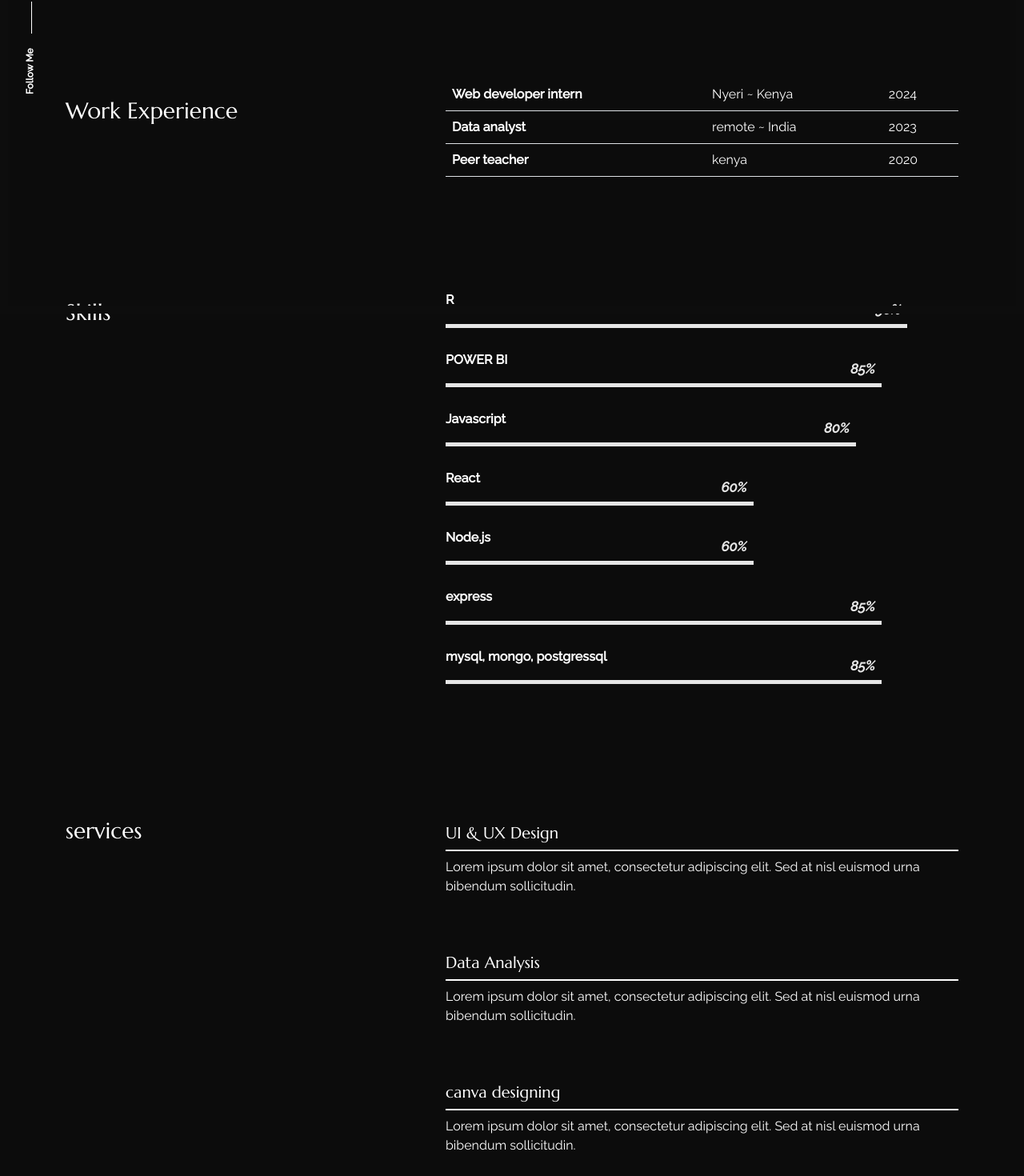
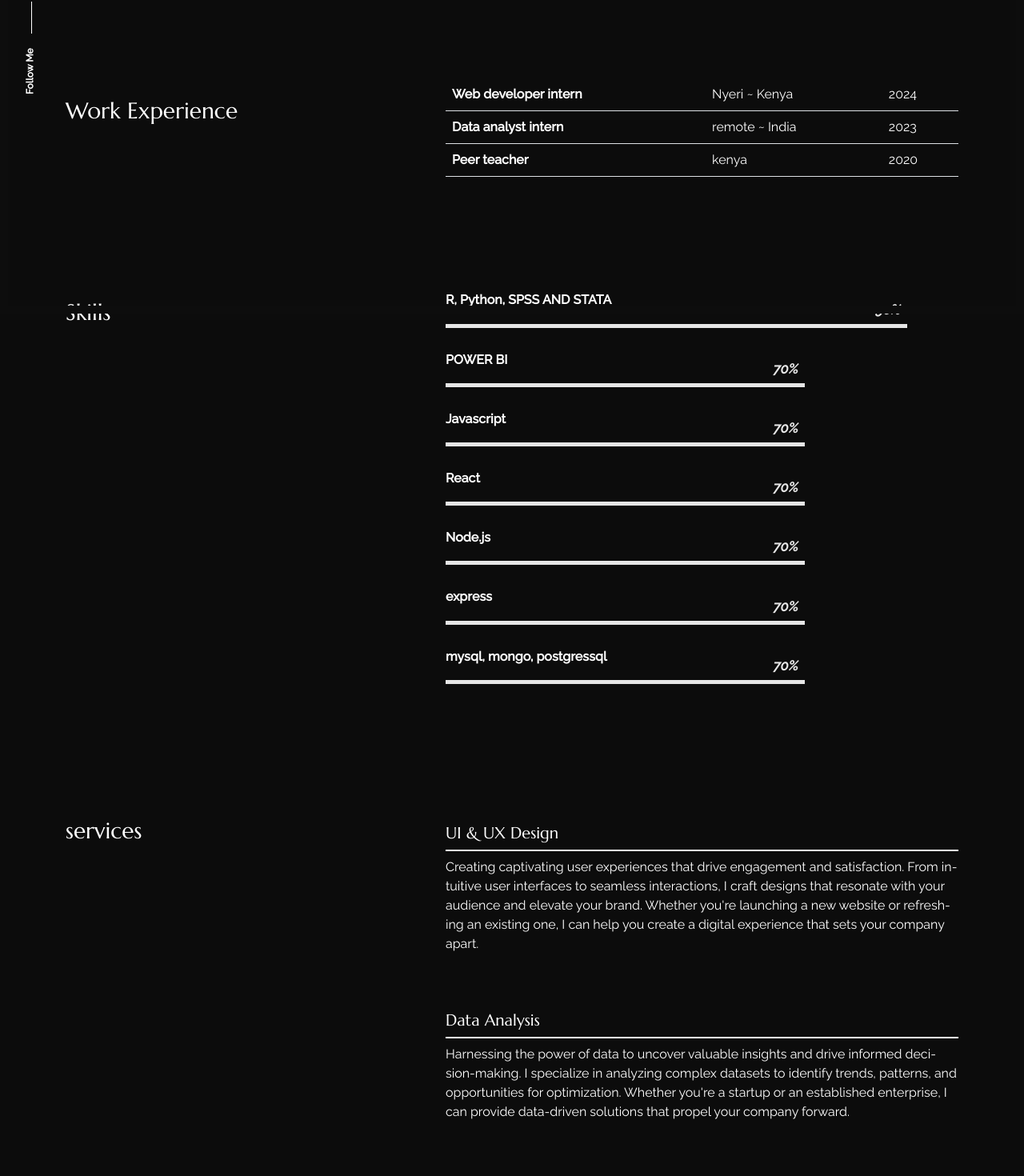
Before and after one commit to mugane-wahome/myprofile, a React (Create React App) app: page /about in a window 1280 px wide. Shown: the part 408-1878 px from the top of the page at 80% size. Built offline with nearby package versions, Linux system fonts and the light colour scheme.

Commit message:
added job description

```diff
--- a/src/content_option.js
+++ b/src/content_option.js
@@ -23,7 +23,7 @@ const introdata = {
 };
 
 const dataabout = {
-    title: "abit about my self",
+    title: "INTRODUCTION",
     aboutme: "I'm Samuel Mugane, a full-stack developer with a background in Actuarial Science. I bring a unique perspective to problem-solving and data analysis. When I'm not crafting web applications, you can find me exploring new technologies and finding creative solutions to complex challenges. My passion lies in bringing ideas to life through code and creating memorable user experiences.",
 };
 const workExperience = [
@@ -33,7 +33,7 @@ const workExperience = [
         date: "2024",
     },
     {
-        jobtitle: "Data analyst",
+        jobtitle: "Data analyst intern",
         where: "remote ~ India",
         date: "2023",
     },
@@ -45,48 +45,48 @@ const workExperience = [
 ];
 
 const skills = [{
-        name: "R",
+        name: "R, Python, SPSS AND STATA",
         value: 90,
     },
     {
         name: "POWER BI",
-        value: 85,
+        value: 70,
     },
     {
         name: "Javascript",
-        value: 80,
+        value: 70,
     },
     {
         name: "React",
-        value: 60,
+        value: 70,
     },
     {
         name: "Node.js",
-        value: 60,
+        value: 70,
 
     },
     {
         name: "express",
-        value: 85,
+        value: 70,
     },
 
     {
         name: "mysql, mongo, postgressql",
-        value: 85,
+        value: 70,
     },
 ];
 
 const services = [{
         title: "UI & UX Design",
-        description: "Lorem ipsum dolor sit amet, consectetur adipiscing elit. Sed at nisl euismod urna bibendum sollicitudin.",
+        description: "Creating captivating user experiences that drive engagement and satisfaction. From intuitive user interfaces to seamless interactions, I craft designs that resonate with your audience and elevate your brand. Whether you're launching a new website or refreshing an existing one, I can help you create a digital experience that sets your company apart.",
     },
     {
         title: "Data Analysis",
-        description: "Lorem ipsum dolor sit amet, consectetur adipiscing elit. Sed at nisl euismod urna bibendum sollicitudin.",
+        description: "Harnessing the power of data to uncover valuable insights and drive informed decision-making. I specialize in analyzing complex datasets to identify trends, patterns, and opportunities for optimization. Whether you're a startup or an established enterprise, I can provide data-driven solutions that propel your company forward.",
     },
     {
-        title: "canva designing",
-        description: "Lorem ipsum dolor sit amet, consectetur adipiscing elit. Sed at nisl euismod urna bibendum sollicitudin.",
+        title: "Machine Learning",
+        description: "Utilizing cutting-edge machine learning algorithms, including linear regression, logistic regression, decision trees, random forest, support vector machines (SVM), k-nearest neighbors (KNN), and naive Bayes, to build predictive models and enhance business intelligence. From recommendation systems to predictive analytics, I leverage these algorithms to help you stay ahead of the competition and make data-driven decisions that impact your company's success.",
     },
 ];
 
```
